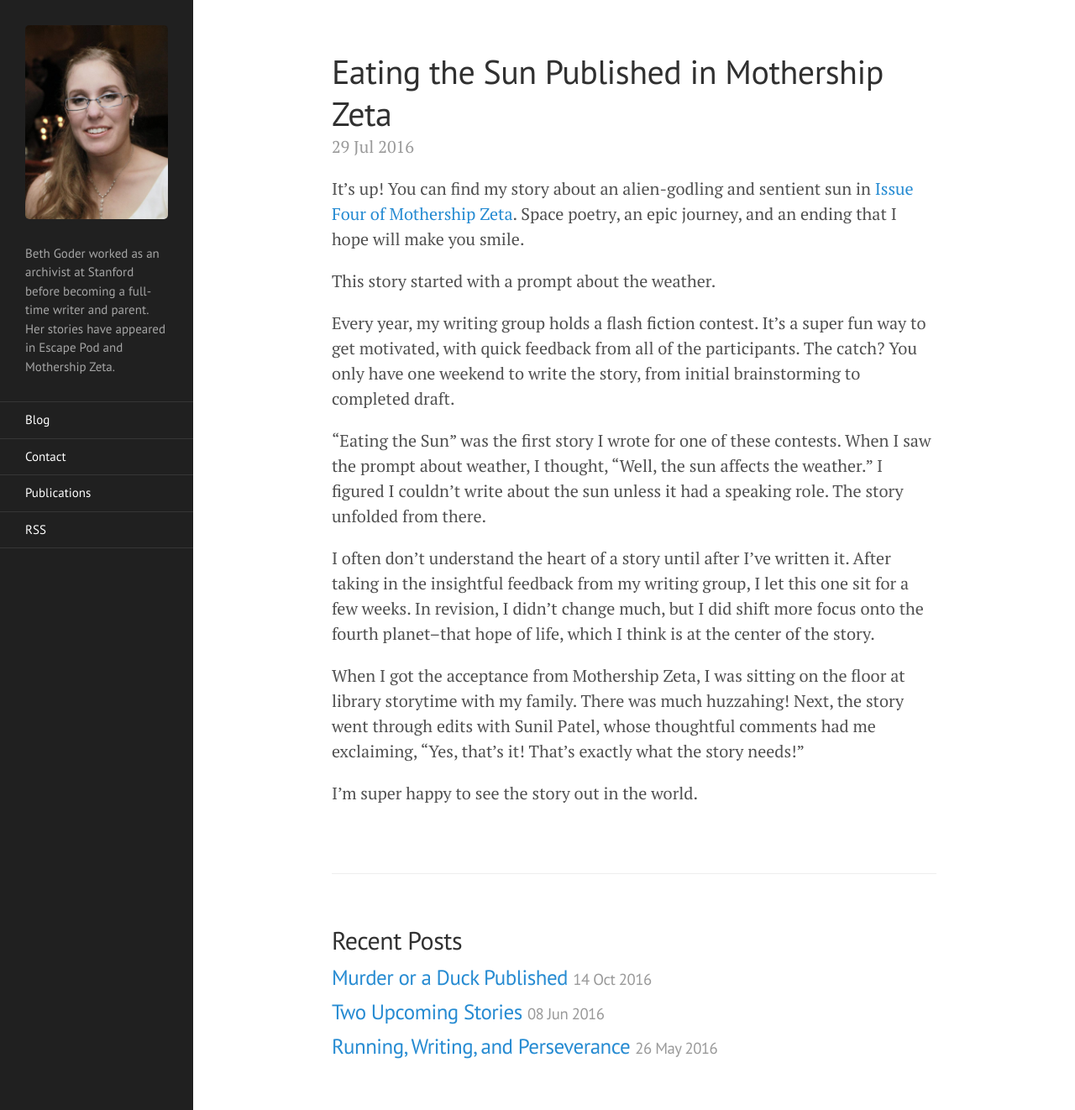
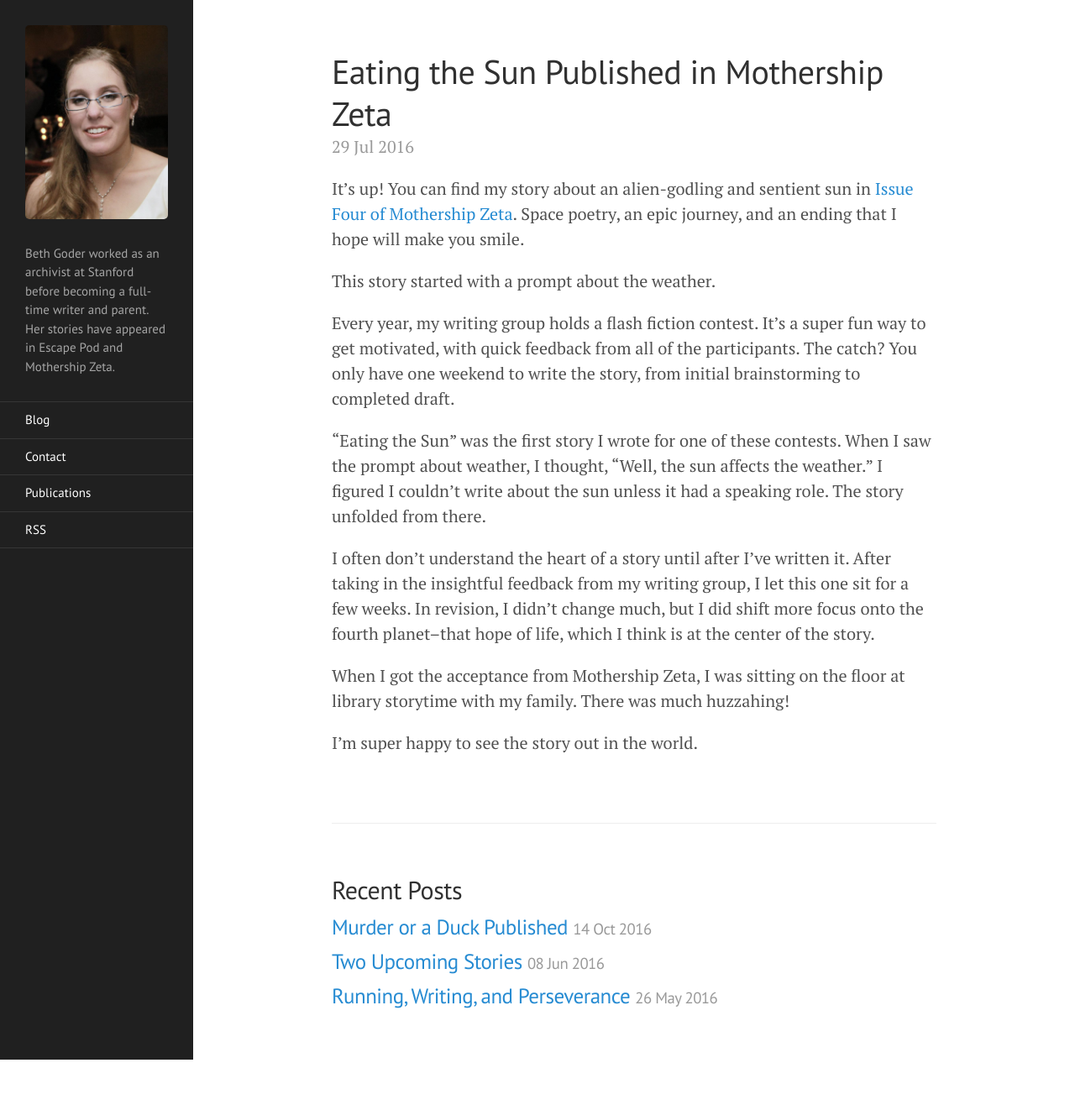
Before and after one commit to BethGoder/BethGoder.github.io, a Jekyll site: the page built from _posts/2016-07-29-Eating-The-Sun.markdown, in a window 1280 px wide. Shown: the whole page at 84% size. Built offline with Jekyll 4.4.1, drawn with Linux system fonts in a browser that asks for light colours; after the commit the page ends 1262 px from its top, so only the background shows below that.

Commit message:
Update 2016-07-29-Eating-The-Sun.markdown

```diff
--- a/_posts/2016-07-29-Eating-The-Sun.markdown
+++ b/_posts/2016-07-29-Eating-The-Sun.markdown
@@ -12,6 +12,6 @@ Every year, my writing group holds a flash fiction contest. It's a super fun way
 
 I often don't understand the heart of a story until after I've written it. After taking in the insightful feedback from my writing group, I let this one sit for a few weeks. In revision, I didn't change much, but I did shift more focus onto the fourth planet--that hope of life, which I think is at the center of the story.
 
-When I got the acceptance from Mothership Zeta, I was sitting on the floor at library storytime with my family. There was much huzzahing! Next, the story went through edits with Sunil Patel, whose thoughtful comments had me exclaiming, "Yes, that's it! That's exactly what the story needs!"
+When I got the acceptance from Mothership Zeta, I was sitting on the floor at library storytime with my family. There was much huzzahing!
 
 I'm super happy to see the story out in the world.
```
